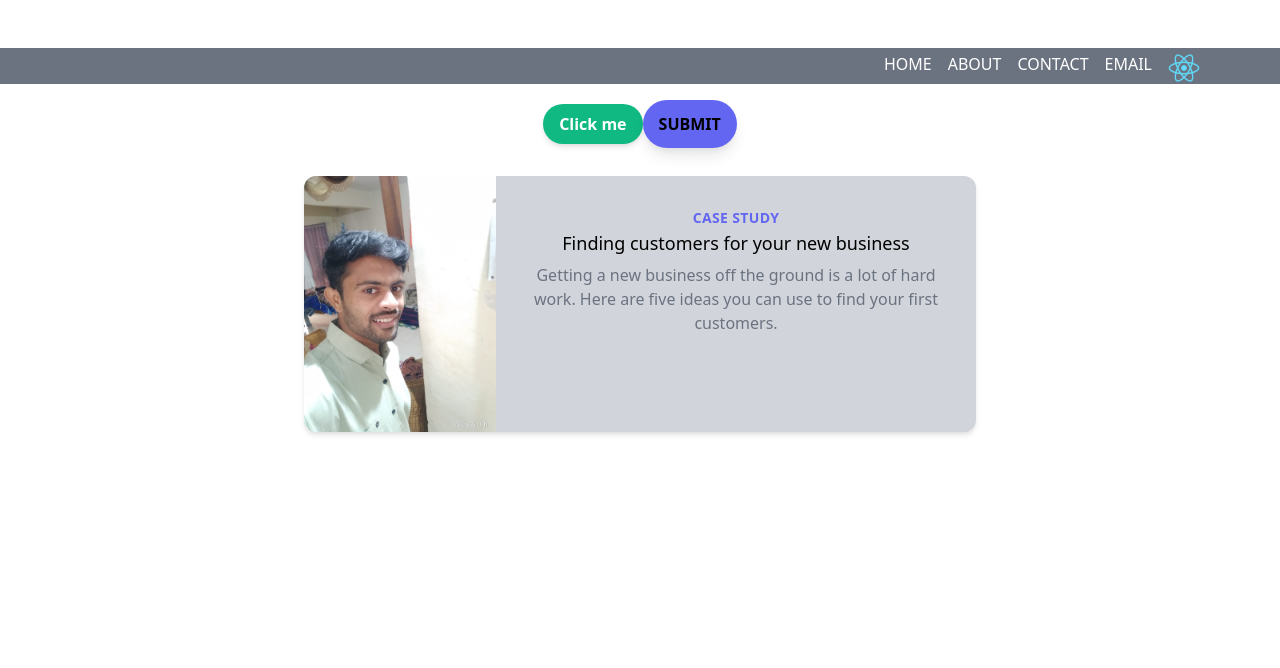
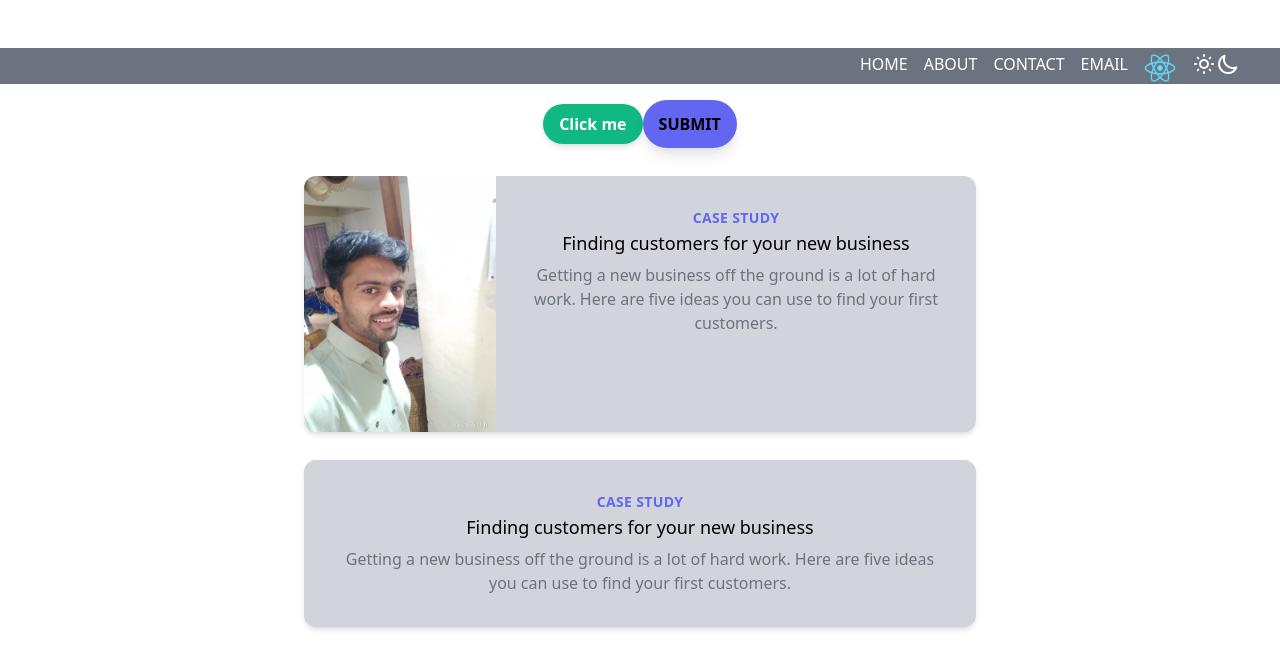
Before and after one commit to mahendrapatekar09/TailwindProjects, a React (Create React App) app in the folder Project1/my-project/: page / in a window 1280 px wide. Shown: the top 668 px of the page. Built offline with nearby package versions, Linux system fonts and the light colour scheme.

Commit message:
add chages

```diff
--- a/Project1/my-project/src/App.js
+++ b/Project1/my-project/src/App.js
@@ -7,10 +7,25 @@ function App() {
   return (
     <div className="App">
 
+
     <div class="pt-1 mt-12 bg-gray-500 text-white hover:bg-green-200">
-      <ul class="flex flex-row-reverse  space-x-4 space-x-reverse mx-20 ">
+
+      <ul class="flex flex-row-reverse  space-x-4 space-x-reverse mx-10 ">
+        <button  class="flex">
+
+      <svg xmlns="http://www.w3.org/2000/svg" class="h-6 w-6" fill="none" viewBox="0 0 24 24" stroke="currentColor">
+  <path stroke-linecap="round" stroke-linejoin="round" stroke-width="2" d="M12 3v1m0 16v1m9-9h-1M4 12H3m15.364 6.364l-.707-.707M6.343 6.343l-.707-.707m12.728 0l-.707.707M6.343 17.657l-.707.707M16 12a4 4 0 11-8 0 4 4 0 018 0z" />
+</svg>
+<svg xmlns="http://www.w3.org/2000/svg" class="h-6 w-6" fill="none" viewBox="0 0 24 24" stroke="currentColor">
+  <path stroke-linecap="round" stroke-linejoin="round" stroke-width="2" d="M20.354 15.354A9 9 0 018.646 3.646 9.003 9.003 0 0012 21a9.003 9.003 0 008.354-5.646z" />
+</svg>
+</button>
+
  <div class="w-8 h-8 rounded hover:bg-indigo-400  ">
+
  <img  src="logo192.png "></img>
+
+
  </div>
 
         <li >
@@ -36,10 +51,11 @@ function App() {
 <button class="py-3 px-4 mt-4 font-bold rounded-full shadow-lg text-black bg-indigo-500 hov hover:bg-indigo-800 hover:text-white focus:outline-none focus:ring focus:ring-offset-2 hover:translate-y-3 transform transition focus:ring-indigo-700 focus:ring-opacity-50 ">
 SUBMIT
 </button>
+<div >
 <div class="max-w-md mx-auto dark:bg-gray-700 mt-7 my-auto bg-gray-300 rounded-xl shadow-md overflow-hidden md:max-w-2xl">
   <div class="md:flex ">
     <div class="md:flex-shrink-0">
-      <img class="h-48 w-full object-cover md:h-full md:w-48" src="1.jpeg" alt="Man looking at item at a store"></img>
+      <img class="h-48 w-full object-cover md:h-full md:w-48 sm:h-48 " src="1.jpeg" alt="Man looking at item at a store"></img>
     </div>
     <div class="p-8">
       <div class="uppercase tracking-wide text-sm text-indigo-500 font-semibold dark:text-green-500">Case study</div>
@@ -48,9 +64,21 @@ SUBMIT
     </div>
   </div>
 </div>
+<div class="max-w-md mx-auto dark:bg-gray-700 mt-7 my-auto bg-gray-300 rounded-xl shadow-md overflow-hidden md:max-w-2xl">
+  <div class="md:flex ">
+
+    <div class="p-8">
+      <div class="uppercase tracking-wide text-sm text-indigo-500 font-semibold dark:text-green-500">Case study</div>
+      <a href="#" class="block mt-1 text-lg leading-tight font-medium text-black hover:underline">Finding customers for your new business</a>
+      <p class="mt-2 text-gray-500  dark:bg-gray-500 dark:text-white">Getting a new business off the ground is a lot of hard work. Here are five ideas you can use to find your first customers.</p>
+    </div>
+  </div>
+</div>
+</div>
 
 
-    </div>
+</div>
+
   );
 }
 
--- /dev/null
+++ b/Project1/my-project/src/hooks/useDarkMode.js
@@ -0,0 +1,15 @@
+import{useEffect, useState} from 'react'
+export default function useDarkMode(){
+    const[ theme , setTheme]=useState{'Light'};
+    const colorTheme =theme === 'Light'? 'dark':'Light'
+    useEffect{{} =>{
+        const root=window.document.documentElement
+        root.classList.remove(colorTheme);
+        root.classList.add(theme)
+
+
+    }
+    [theme],colorTheme
+}
+    return[colorTheme,setTheme];
+}
--- a/Project1/my-project/tailwind.config.js
+++ b/Project1/my-project/tailwind.config.js
@@ -1,6 +1,6 @@
 module.exports = {
   purge: [],
-  darkMode: 'media', // or 'media' or 'class'
+  darkMode: 'media',
   theme: {
     extend: {},
   },
```
Also changed, not shown: Project1/my-project/src/component/nav.js (added).
